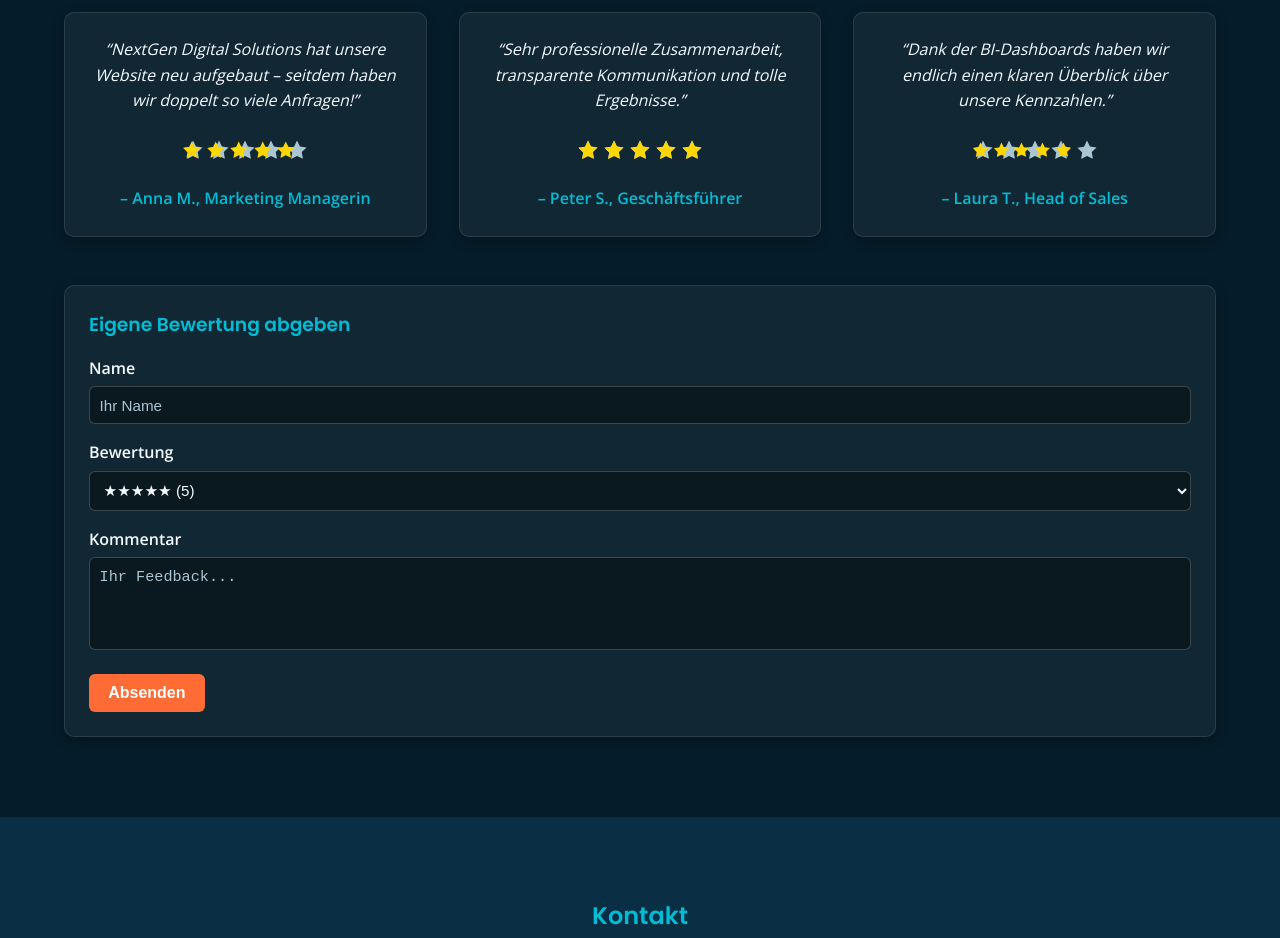
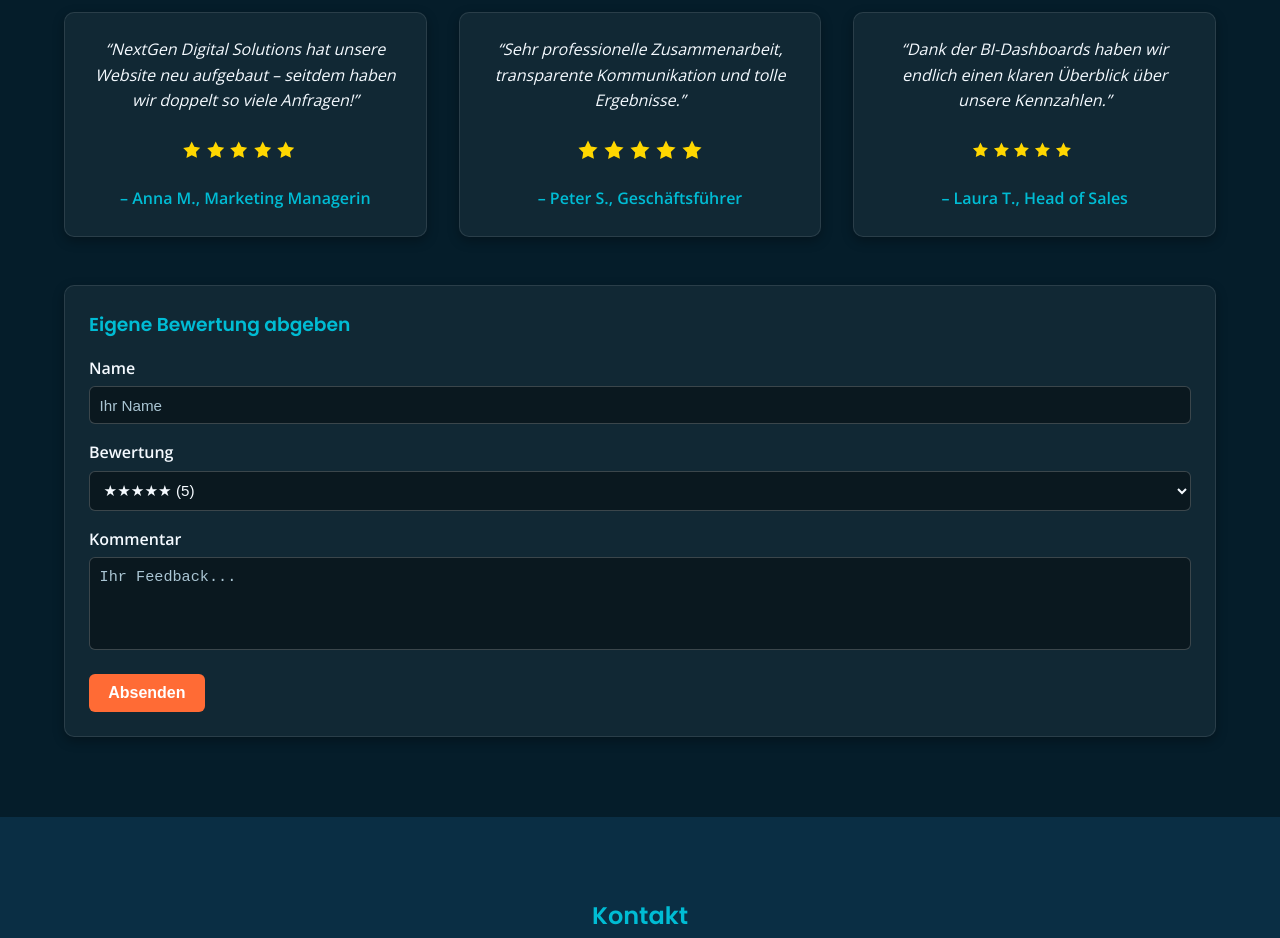
Before and after one commit to constantinfast96-web/my-Web, a plain HTML site: page index.html in a window 1280 px wide. Shown: the part 4620-5558 px from the top of the page. Drawn offline with nearby package versions, Linux system fonts and the light colour scheme.

Commit message:
Hide grey testimonial stars

```diff
--- a/styles.css
+++ b/styles.css
@@ -802,7 +802,7 @@ nav a:hover {
 }
 
 .stars-bg {
-  color: var(--color-muted);
+  visibility: hidden;
 }
 
 .stars-fg {
```
